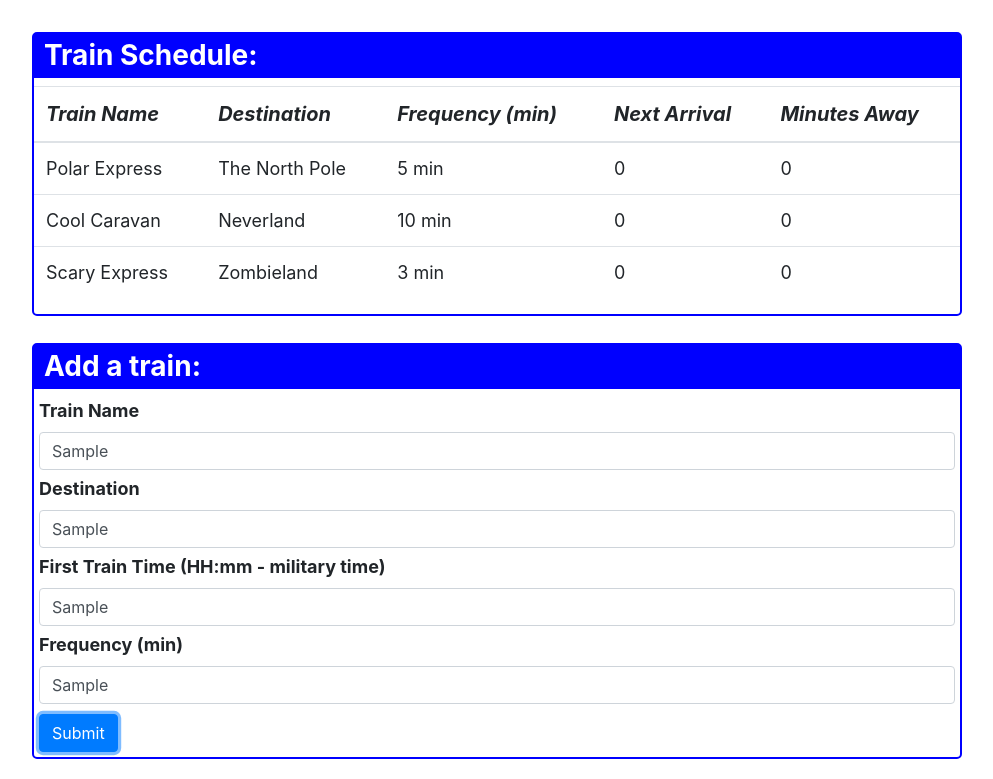
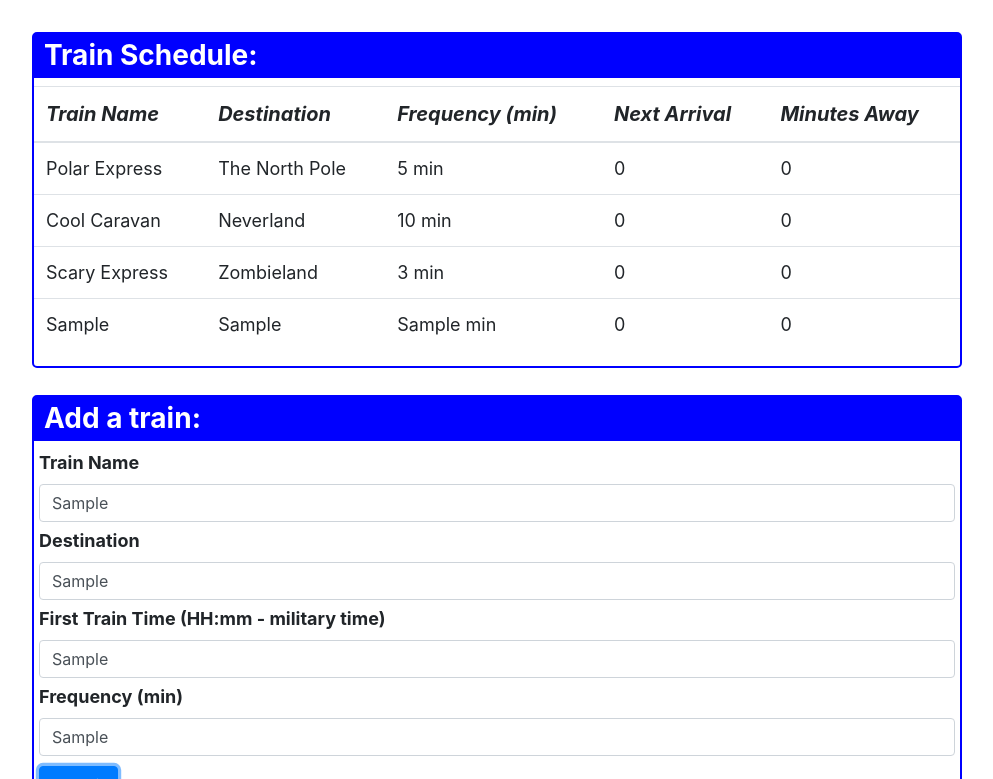
Before and after one commit to mdamian9/Train-Schedule-App, a plain HTML site: page index.html in a window 1280 px wide. Both pictures are taken after typing "Sample", "Sample", "Sample", "Sample" into the empty fields and a click on the button "Submit". Shown: the part 117-896 px from the top of the page, without its empty margins (163-1156 px from the left). Drawn offline with nearby package versions, Linux system fonts and the light colour scheme.

Commit message:
Fixed #submit-train button bug - reads data / appends new train properly

```diff
--- a/assets/javascript/app.js
+++ b/assets/javascript/app.js
@@ -19,18 +19,48 @@ var trains = [
     }
 ];
 
+// Initialize Firebase
+var config = {
+    apiKey: "AIzaSyA-vmRxEA6HAVtFMjpz6c9q3sj6t6YcwDo",
+    authDomain: "train-schedule-data.firebaseapp.com",
+    databaseURL: "https://train-schedule-data.firebaseio.com",
+    projectId: "train-schedule-data",
+    storageBucket: "train-schedule-data.appspot.com",
+    messagingSenderId: "937700658251"
+};
+firebase.initializeApp(config);
+
+// database.ref().set({
+//     trains: trains
+// });
+
 for (var i = 0; i < trains.length; i++) {
+    var nextArrival = 0;
+    var minAway = 0;
     var newTrain = $("<tr><td id='name'>" + trains[i].name + "</td><td id='destination'>" + trains[i].destination +
-        "</td><td id='frequency'>" + trains[i].frequency + " min</td><td id='next-arrival'>" + 0 +
-        "</td><td id='min-away'>" + 0 + "</td></tr>");
+        "</td><td id='frequency'>" + trains[i].frequency + " min</td><td id='next-arrival'>" + nextArrival +
+        "</td><td id='min-away'>" + minAway + "</td></tr>");
     $("#table-body").append(newTrain);
-}
+};
 
-$("#submit-train").on("click", function(e) {
+// Submit train event
+$("#submit-train").on("click", function (e) {
+
+    console.log("works");
 
     e.preventDefault();
-    // alert("submit works");
+
+    // Save our input values for further usage
+    var name = $("#name-input").val().trim();
+    var destination = $("#destination-input").val().trim();
+    var firstTime = $("#first-time-input").val().trim();
+    var frequency = $("#frequency-input").val().trim();
+
+    var nextArrival = 0;
+    var minAway = 0;
+
+    var newTrain = $("<tr><td id='name'>" + name + "</td><td id='destination'>" + destination + "</td><td id='frequency'>" + frequency +
+        " min</td><td id='next-arrival'>" + nextArrival + "</td><td id='min-away'>" + minAway + "</td></tr>");
+    $("#table-body").append(newTrain);
+
 });
-
-
-// Need to populate train information using a loop - can't append new train row
--- a/index.html
+++ b/index.html
@@ -74,7 +74,8 @@
     </div>
 
 
-    <!-- jQuery -->
+    <!-- Firebase, jQuery, & app.js -->
+    <script src="https://www.gstatic.com/firebasejs/5.1.0/firebase.js"></script>
     <script src="https://code.jquery.com/jquery-3.3.1.min.js" integrity="sha256-FgpCb/KJQlLNfOu91ta32o/NMZxltwRo8QtmkMRdAu8="
         crossorigin="anonymous"></script>
     <script type="text/javascript" src="assets/javascript/app.js"></script>
```
